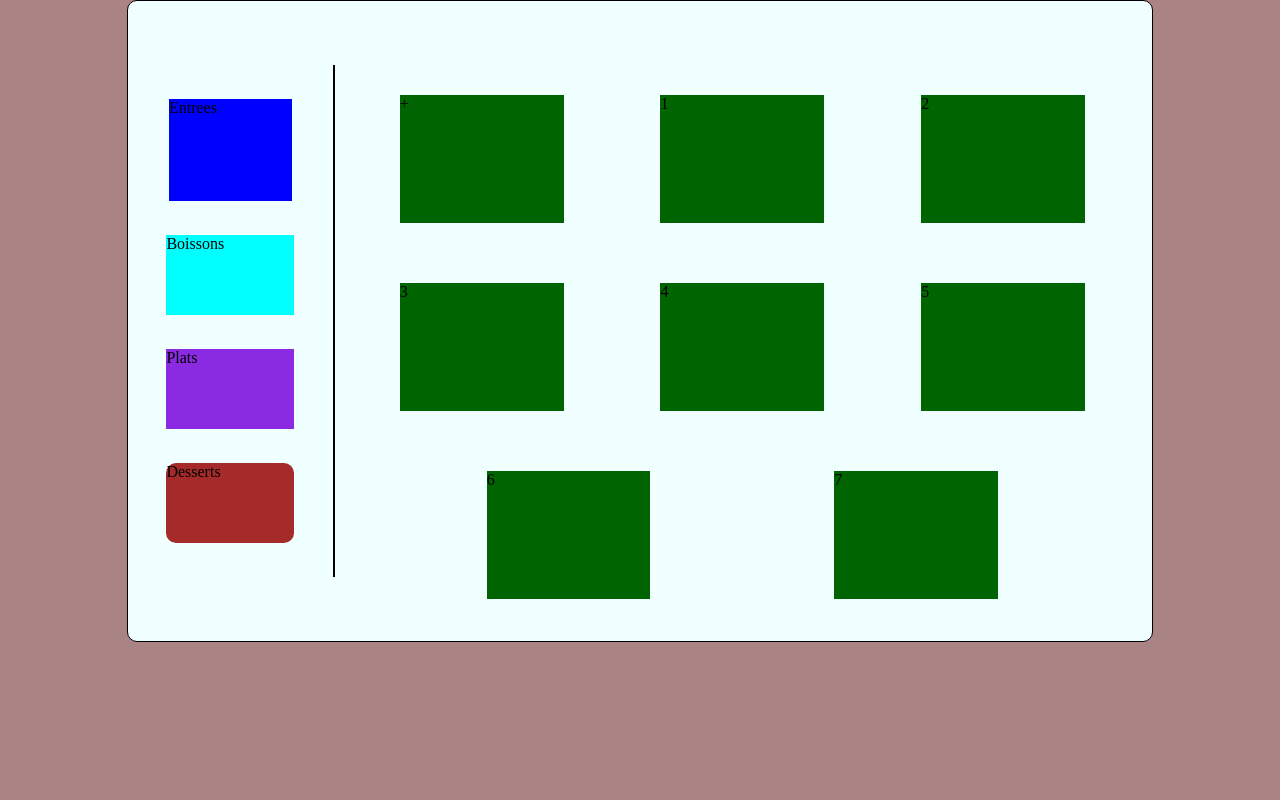
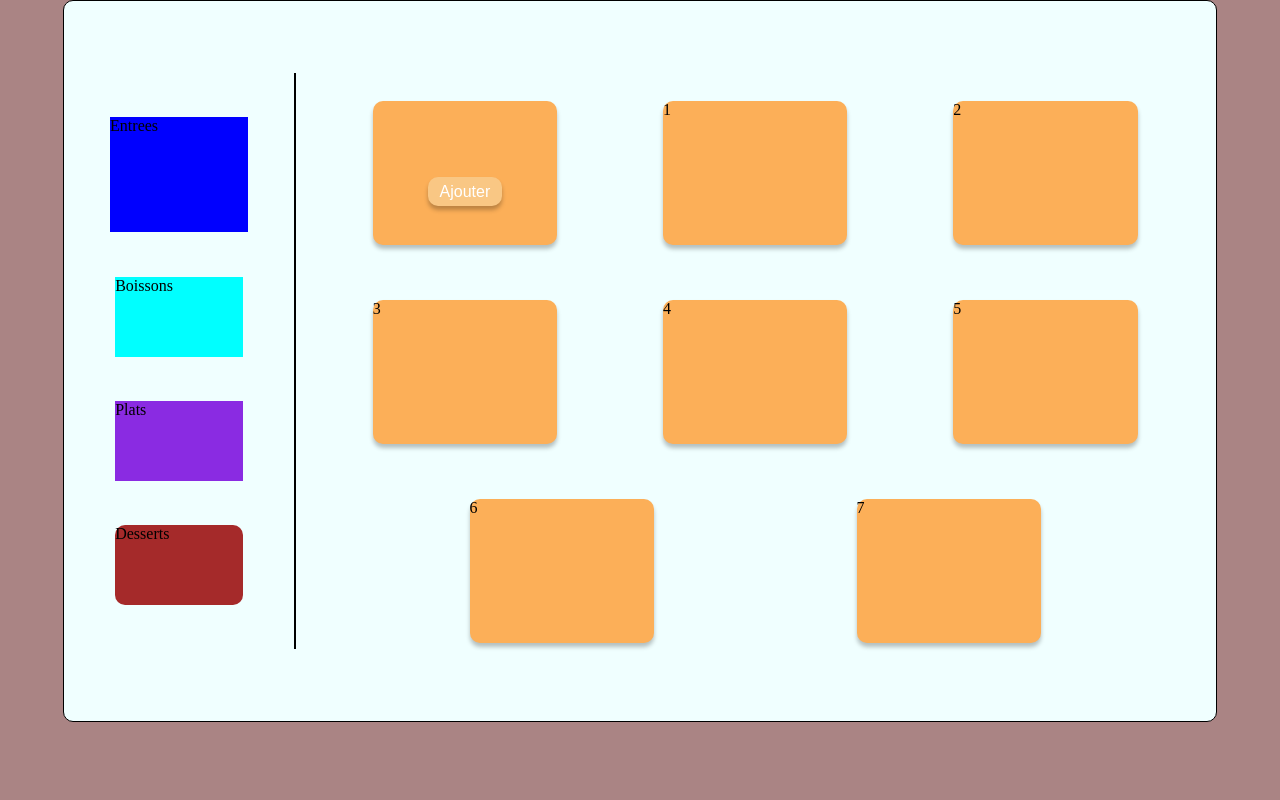
Before and after one commit to LoicKalai/projet_restaurant, a PHP site: page /back-office/index.html in a window 1280 px wide. Shown: the part 75-875 px from the top of the page. Run offline with PHP 8.4, Linux system fonts and the light colour scheme; some libraries are stand-ins or nearby versions; some web fonts are replaced.

Commit message:
Css modifications

```diff
--- a/back-office/index.html
+++ b/back-office/index.html
@@ -6,6 +6,7 @@
     <meta name="viewport" content="width=device-width, initial-scale=1.0">
     <title>Document</title>
     <link rel="stylesheet" href="./style.css">
+    <script src="https://kit.fontawesome.com/dae690c13b.js" crossorigin="anonymous"></script></script>
 </head>
 <body>
 <header id="header">
@@ -25,7 +26,7 @@
             </div>
         </div>
         <div id="rightpart">
-            <div class="things">+</div>
+            <div class="things" id="add"><i class="fa-light fa-plus"></i><button class="butt">Ajouter</button></div>
             <div class="things">1</div>
             <div class="things">2</div>
             <div class="things">3</div>
--- a/back-office/style.css
+++ b/back-office/style.css
@@ -51,8 +51,8 @@ background-color: purple;
     font-family: "RobotoM";
 }
 #mainmenu{
-    width: 80%;
-    height: 80%;
+    width: 90vw;
+    height: 90vh;
     background-color: azure;
     border: 1px solid;
     border-radius: 10px;
@@ -111,6 +111,29 @@ flex-wrap: wrap;
 .things{
 width: 20%;
 height: 25%;
-background-color: darkgreen;
-margin: 30px;
+background-color: #FCAF58;
+margin: 3%;
+box-shadow: 0px 4px 4px rgba(0, 0, 0, 0.25);
+border-radius: 10px;
 }
+#add{
+    font-size: 3rem;
+    display: flex;
+    flex-direction: column;
+    justify-content: space-evenly;
+    align-items: center;
+    color: white;
+    font-family: 'FontAwesome';
+    background-color: #FCAF58;
+    border-radius: 10px;
+}
+.butt{
+    border-radius: 10px;
+    width: 40%;
+    height: 20%;
+    background-color: #F9C784;
+    color: white;
+    border: none;
+    box-shadow: 0px 4px 4px rgba(0, 0, 0, 0.25);
+    font-size: 1rem;
+}
```
